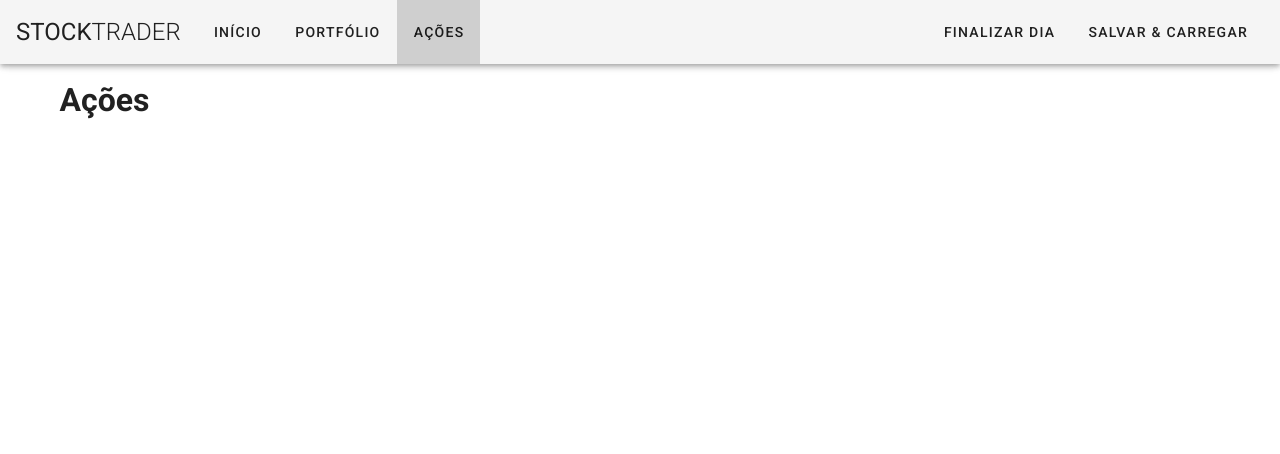
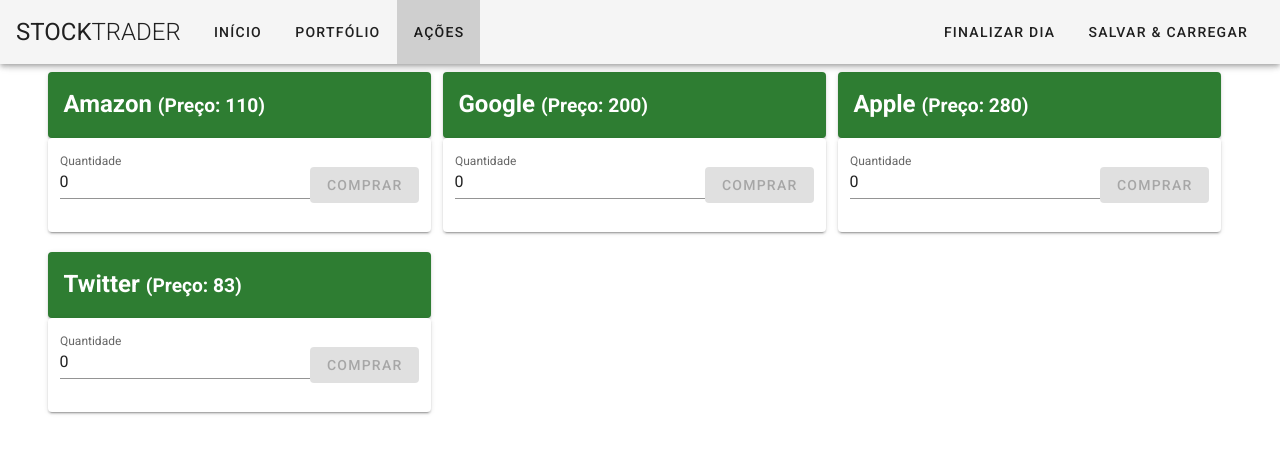
Before and after one commit to leonardoamaral92/projetos-vue-cod3r, a Vue app in the folder stock-trader/: page /stocks in a window 1280 px wide. Shown: the top 454 px of the page. Built offline with nearby package versions, Linux system fonts and the light colour scheme.

Commit message:
Definindo componente Ação(Stock)

```diff
--- a/stock-trader/src/components/stocks/Stock.vue
+++ b/stock-trader/src/components/stocks/Stock.vue
@@ -1,10 +1,43 @@
 <template>
-    <h1>Ação</h1>
+    <v-flex class="pr-3 pb-3 mt-2" xs12 md6 lg4>
+        <v-card class="green darken-3 white--text">
+            <v-card-title class="headline">
+                <strong>{{stock.name}} <small>(Preço: {{stock.price}})</small></strong>
+            </v-card-title>
+        </v-card>
+        <v-card>
+            <v-container fill-height>
+                <v-text-field label="Quantidade" type="number"
+                    v-model.number="quantity"/>
+                <v-btn class="green darken-3 white--text"
+                    :disabled="quantity <= 0 || !Number.isInteger(quantity)"
+                    @click="buyStock">Comprar</v-btn>
+            </v-container>
+        </v-card>
+    </v-flex>
 </template>
 
 <script>
 export default {
-    name: 'StockApp'
+    name: 'StockApp',
+    props: ['stock'],
+    data(){
+        return {
+            quantity: 0
+        }
+    },
+    methods: {
+        buyStock(){
+            const order = {
+                stockId: this.stock.id,
+                stockPrice: this.stock.price,
+                quantity: this.quantity
+            }
+
+            console.log(order)
+            this.quantity = 0
+        }
+    }
 }
 </script>
 
--- a/stock-trader/src/components/stocks/Stocks.vue
+++ b/stock-trader/src/components/stocks/Stocks.vue
@@ -1,10 +1,26 @@
 <template>
-    <h1>Ações</h1>
+    <v-layout row wrap>
+        <Stock v-for="stock in stocks" :key="stock.id" :stock="stock" />
+    </v-layout>
 </template>
 
 <script>
+import Stock from './Stock.vue'
+
 export default {
-    name: 'StocksApp'
+    name: 'StocksApp',
+    components: { Stock },
+    data(){
+        return {
+            stocks: [
+                { id: 1, name: 'Amazon', price: 110 },
+                { id: 2, name: 'Google', price: 200 },
+                { id: 3, name: 'Apple', price: 280 },
+                { id: 4, name: 'Twitter', price: 83 }
+            ]
+        }
+    }
+
 }
 </script>
 
```
